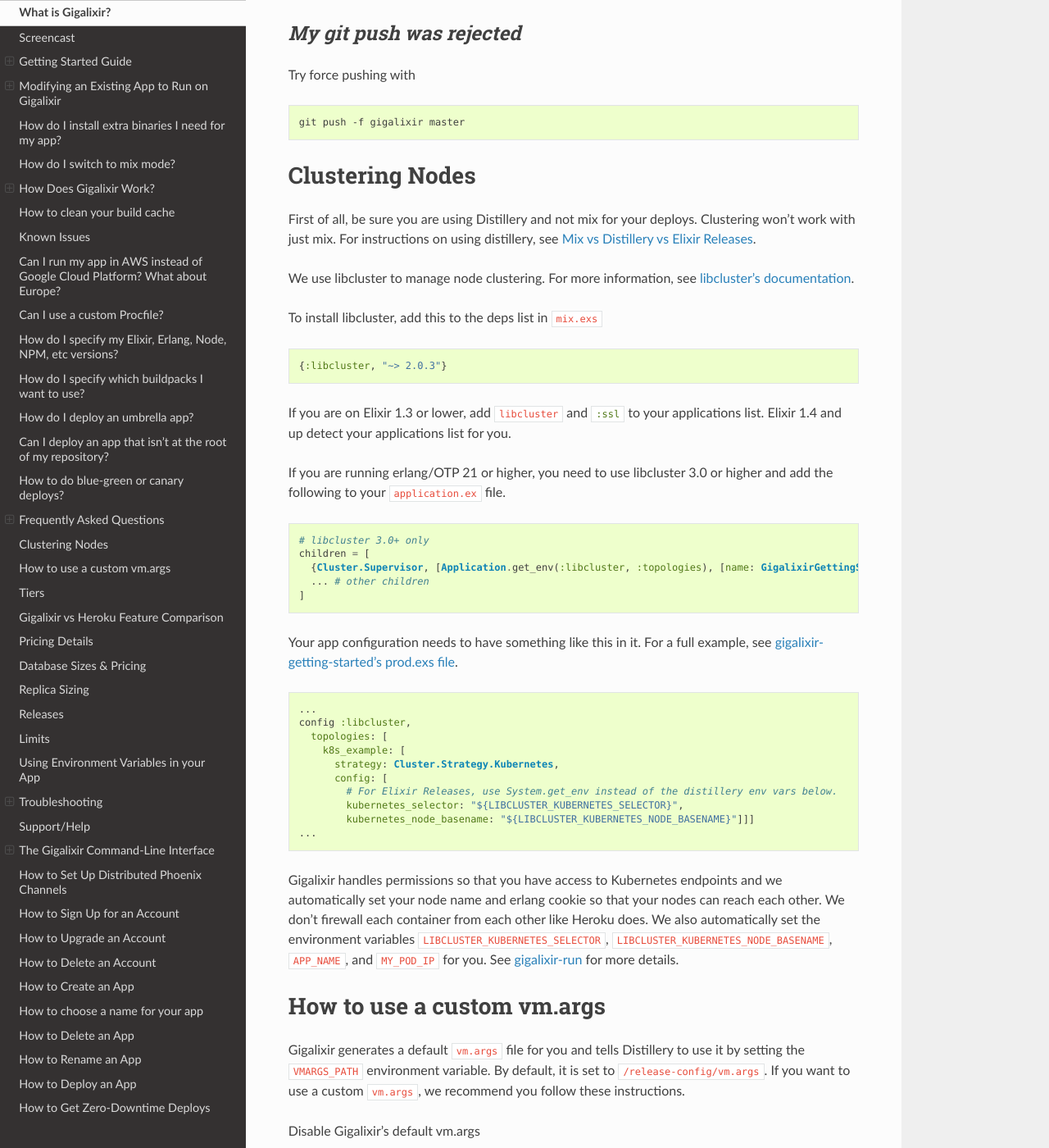
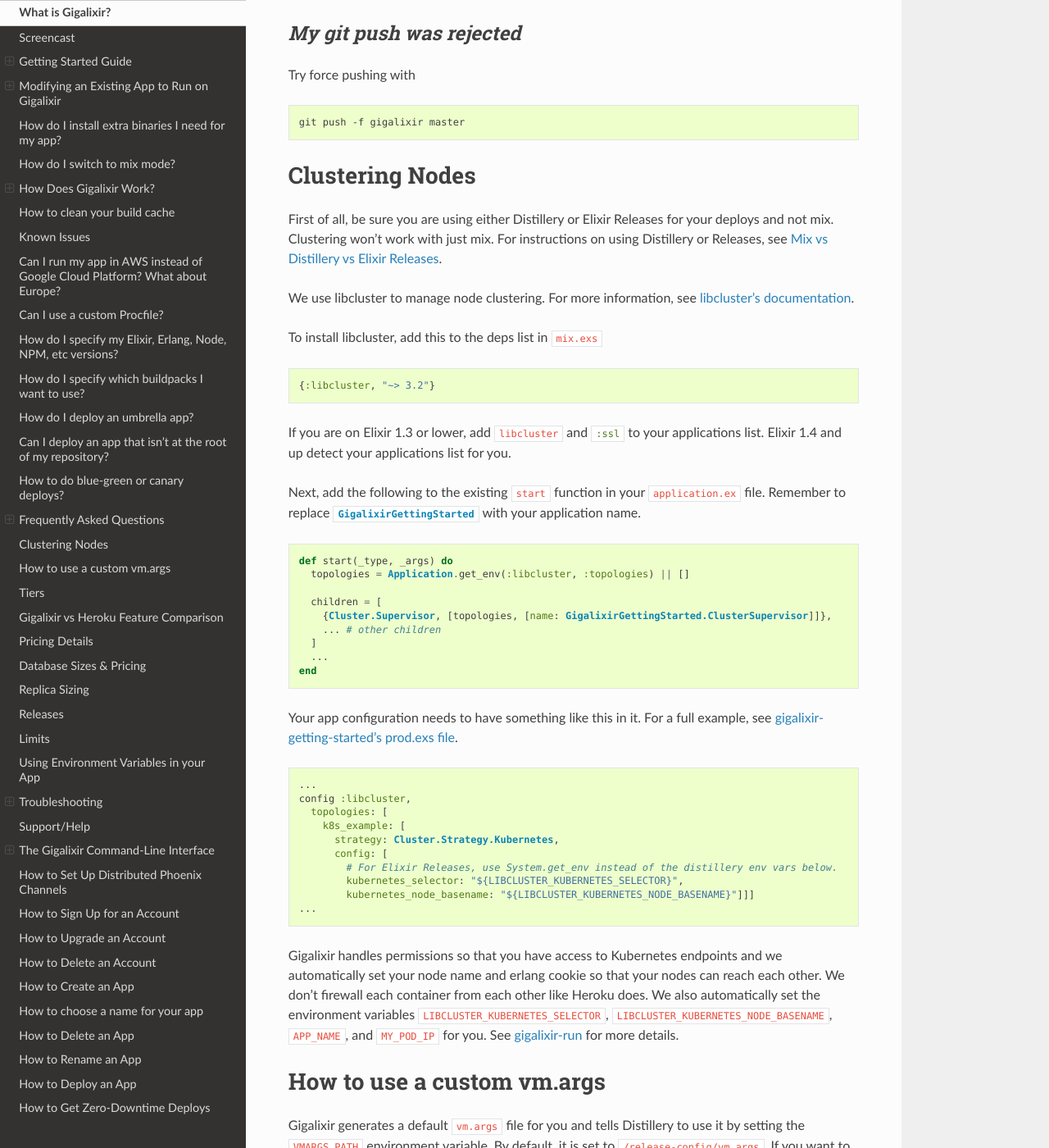
Before and after one commit to gigalixir/gigalixir-cli, a Sphinx documentation site: the page built from docs/source/main.rst, in a window 1280 px wide and 1400 px high, scrolled down 28367 px. Shown: the whole window at 82% size. Built offline with Sphinx 7.4.7 and the Read the Docs theme 2.0.0, drawn with Linux system fonts in a browser that asks for light colours.

Commit message:
Update clustering docs. Make safe in dev mode.

```diff
--- a/docs/source/main.rst
+++ b/docs/source/main.rst
@@ -1080,7 +1080,7 @@ Try force pushing with
 Clustering Nodes
 ================
 
-First of all, be sure you are using Distillery and not mix for your deploys. Clustering won't work with just mix. For instructions on using distillery, see :ref:`mix vs distillery`.
+First of all, be sure you are using either Distillery or Elixir Releases for your deploys and not mix. Clustering won't work with just mix. For instructions on using Distillery or Releases, see :ref:`mix vs distillery`.
 
 We use libcluster to manage node clustering. For more information, see `libcluster's documentation`_.
 
@@ -1088,20 +1088,23 @@ To install libcluster, add this to the deps list in :bash:`mix.exs`
 
 .. code-block:: elixir
 
-    {:libcluster, "~> 2.0.3"}
+    {:libcluster, "~> 3.2"}
 
 If you are on Elixir 1.3 or lower, add :elixir:`libcluster` and :elixir:`:ssl` to your applications list. Elixir 1.4 and up detect your applications list for you.
 
-If you are running erlang/OTP 21 or higher, you need to use libcluster 3.0 or higher and add the following to your :bash:`application.ex` file.
+Next, add the following to the existing :elixir:`start` function in your :bash:`application.ex` file. Remember to replace :elixir:`GigalixirGettingStarted` with your application name.
 
 .. code-block:: elixir
 
-    # libcluster 3.0+ only
+  def start(_type, _args) do
+    topologies = Application.get_env(:libcluster, :topologies) || []
+
     children = [
-      {Cluster.Supervisor, [Application.get_env(:libcluster, :topologies), [name: GigalixirGettingStarted.ClusterSupervisor]]},
+      {Cluster.Supervisor, [topologies, [name: GigalixirGettingStarted.ClusterSupervisor]]},
       ... # other children
     ]
-
+    ...
+  end
 
 Your app configuration needs to have something like this in it. For a full example, see `gigalixir-getting-started's prod.exs file`_.
 
```
